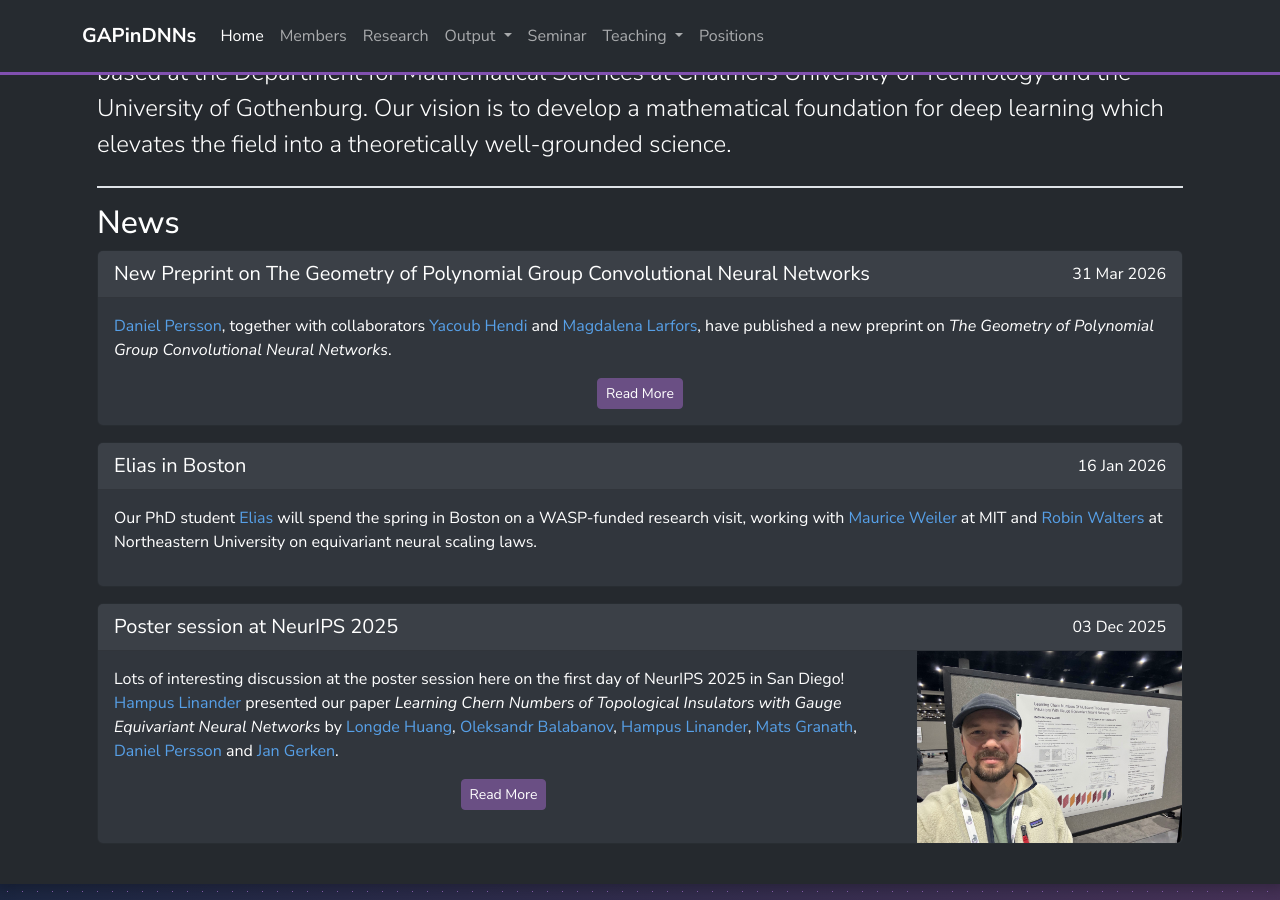
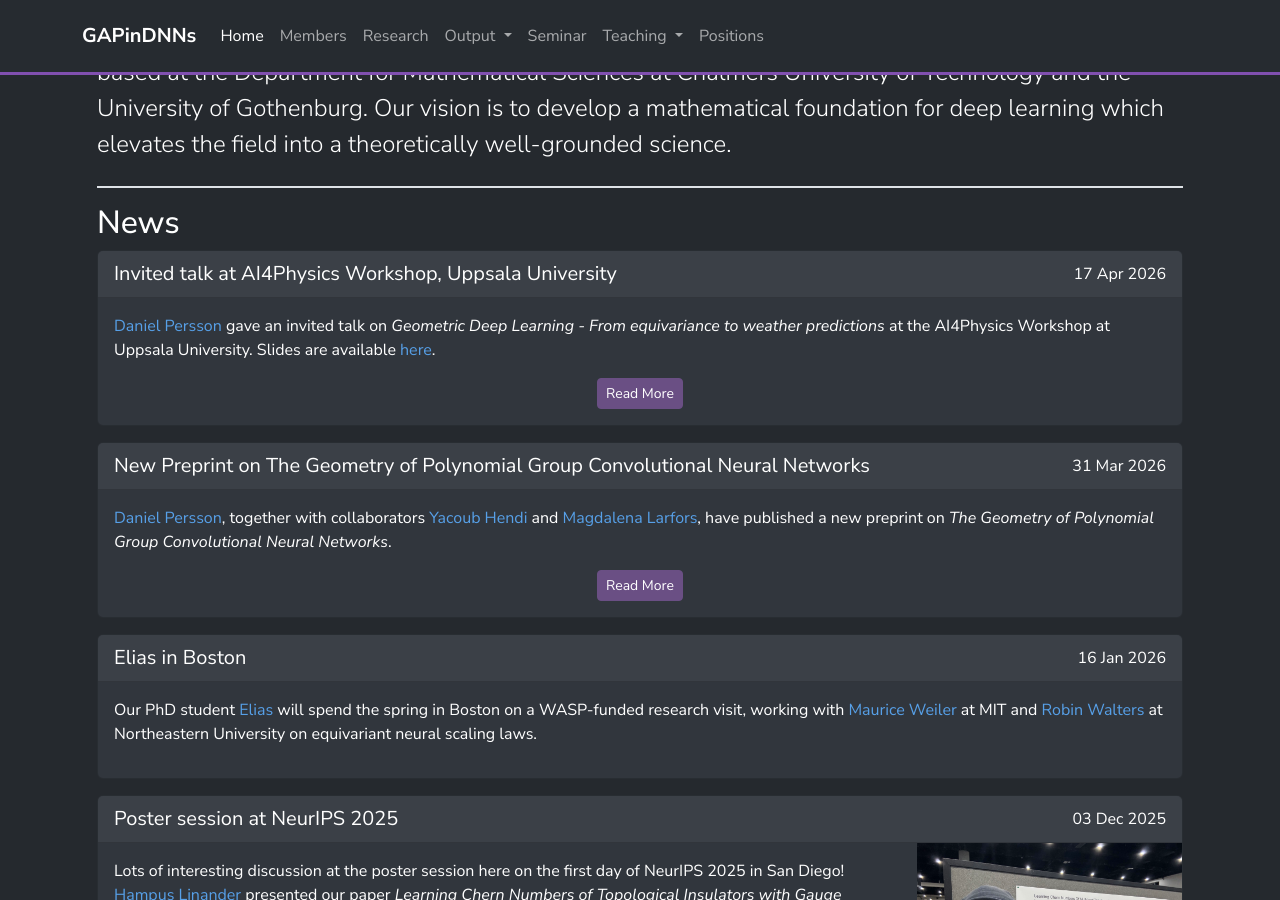
Before and after one commit to GAPinDNNs/gapindnns.github.io, a Jekyll site: the page built from _pages/index.md, in a window 1280 px wide and 900 px high, scrolled down 659 px. Built offline with Jekyll 4.4.1, drawn with Linux system fonts in a browser that asks for light colours; nearby versions of some CDN libraries.

Commit message:
Add news post for Daniel Persson's talk at AI4Physics Workshop Uppsala
Co-Authored-By: Claude Sonnet 4.6 <noreply@anthropic.com>

```diff
--- a/_data/news.yml
+++ b/_data/news.yml
@@ -1,3 +1,8 @@
+- date: 2026-04-17
+  headline: "Invited talk at AI4Physics Workshop, Uppsala University"
+  link: /downloads/slides/2026-04-17-daniel-persson.pdf
+  text: |
+    [Daniel Persson](/members/Daniel_Persson) gave an invited talk on *Geometric Deep Learning - From equivariance to weather predictions* at the AI4Physics Workshop at Uppsala University. Slides are available [here](/downloads/slides/2026-04-17-daniel-persson.pdf).
 - date: 2026-03-31
   headline: "New Preprint on The Geometry of Polynomial Group Convolutional Neural Networks"
   link: https://arxiv.org/abs/2603.29566
```
